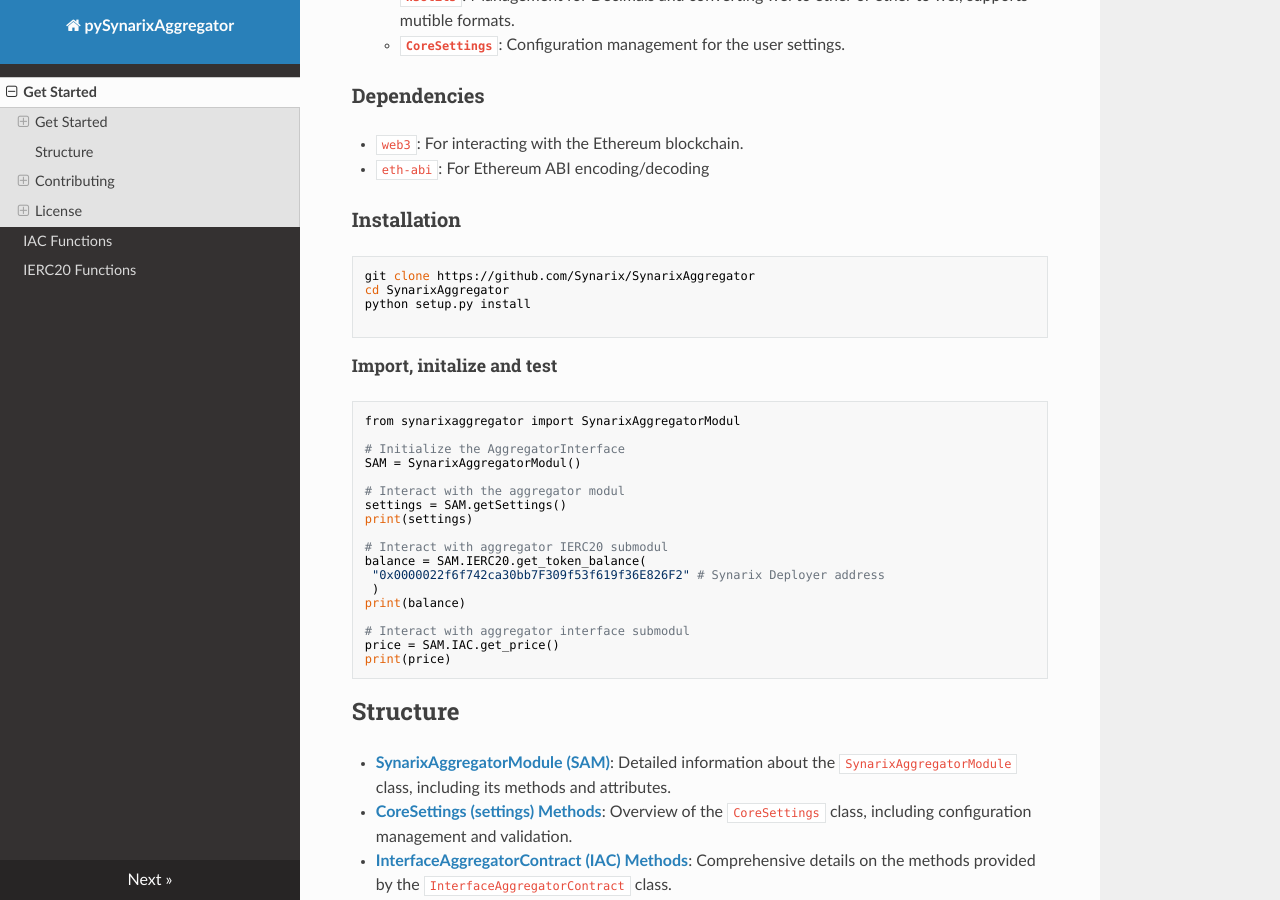
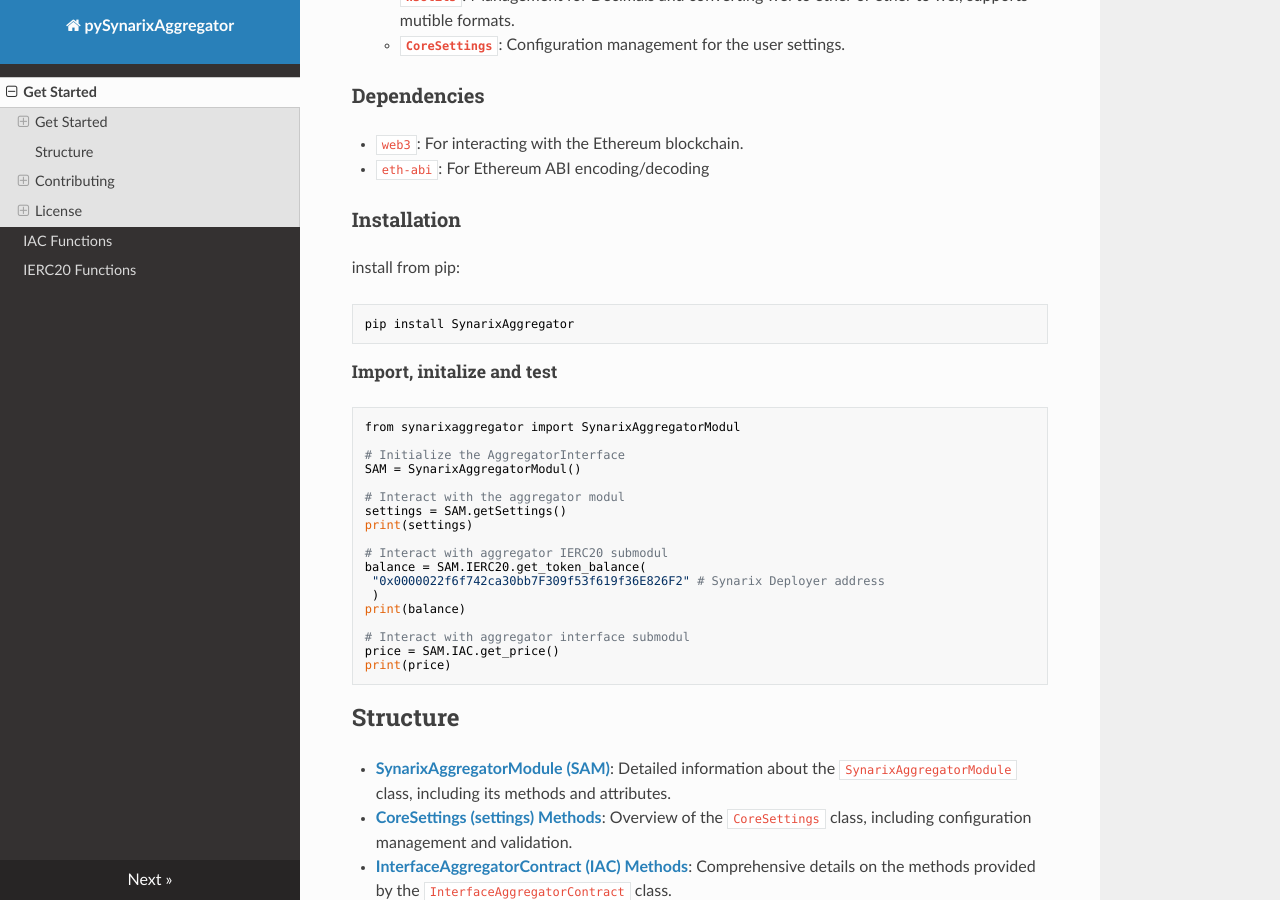
Before and after one commit to Synarix/SynarixAggregator, an MkDocs documentation site: the page built from docs/index.md, in a window 1280 px wide and 900 px high, scrolled down 511 px. Built offline with MkDocs 1.6.1, drawn with Linux system fonts in a browser that asks for light colours; nearby versions of some CDN libraries.

Commit message:
we are now on pip

````diff
--- a/docs/index.md
+++ b/docs/index.md
@@ -16,11 +16,9 @@ The Synarix Aggregator project offers tools and classes for seamless integration
 - `eth-abi`: For Ethereum ABI encoding/decoding
 
 ###  Installation
+install from pip:
 ```bash
-git clone https://github.com/Synarix/SynarixAggregator
-cd SynarixAggregator
-python setup.py install
-
+pip install SynarixAggregator
 ```
 
 ##### Import, initalize and test
````
Also changed, not shown: README.md (+4 -4 lines).
